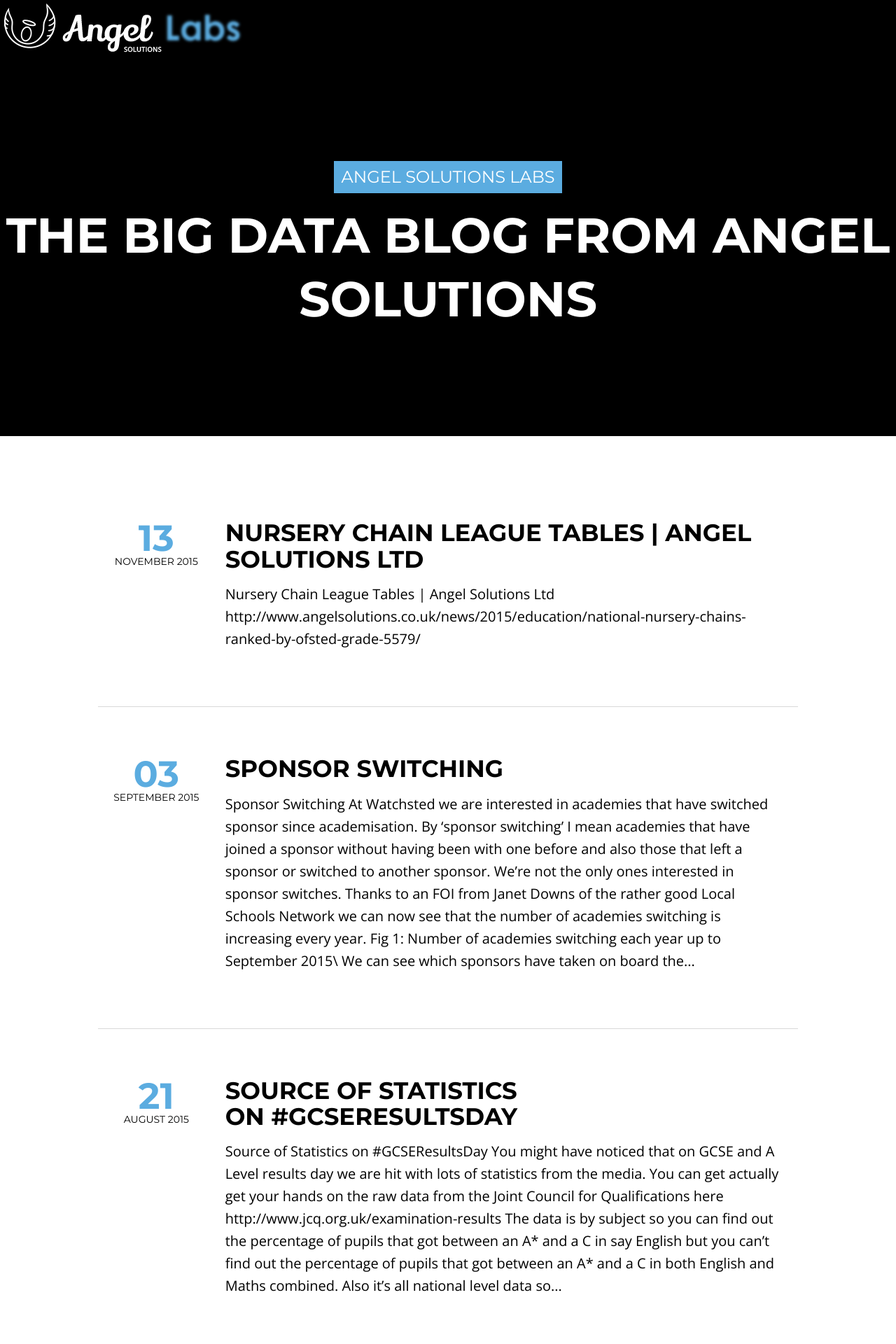
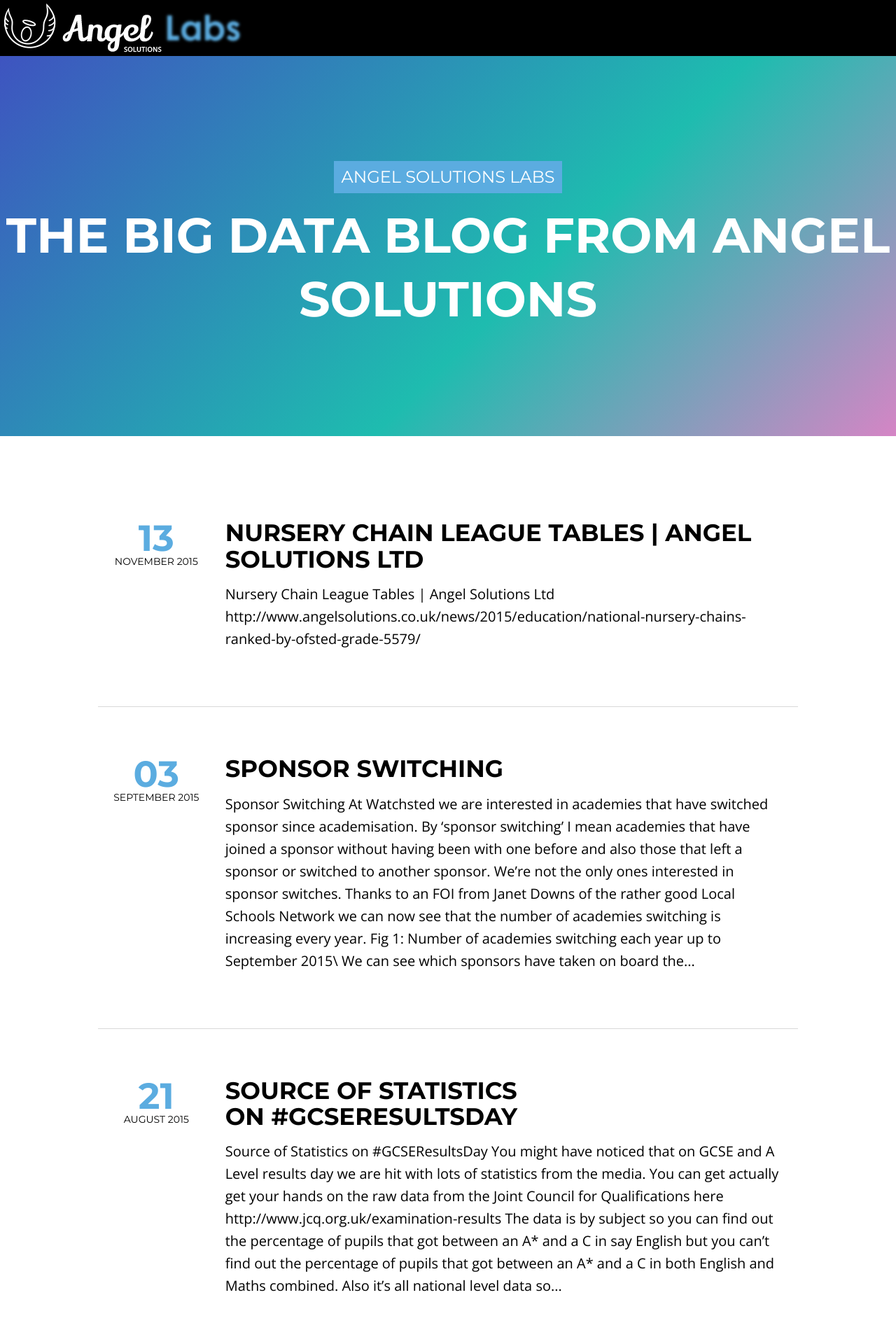
Before and after one commit to angelsolutions/labs, a Jekyll site: the page built from index.html, in a window 1280 px wide. Shown: the top 1920 px of the page at 70% size. Built offline with Jekyll 4.4.1, drawn with Linux system fonts in a browser that asks for light colours; nearby versions of some CDN libraries.

Commit message:
Header bg color change to gradient

```diff
--- a/assets/css/style.css
+++ b/assets/css/style.css
@@ -160,8 +160,14 @@
 .notepad-site-head .notepad-site-head-content {
   width: 100%;
   text-align: center;
-  background-color: black;
-  background-size: cover; }
+  background-size: cover;
+  /* Permalink - use to edit and share this gradient: http://colorzilla.com/gradient-editor/#3e54c0+0,1ebcaf+59,d585c5+100 */
+  background: rgb(62,84,192); /* Old browsers */
+  background: -moz-linear-gradient(-45deg,  rgba(62,84,192,1) 0%, rgba(30,188,175,1) 59%, rgba(213,133,197,1) 100%); /* FF3.6-15 */
+  background: -webkit-linear-gradient(-45deg,  rgba(62,84,192,1) 0%,rgba(30,188,175,1) 59%,rgba(213,133,197,1) 100%); /* Chrome10-25,Safari5.1-6 */
+  background: linear-gradient(135deg,  rgba(62,84,192,1) 0%,rgba(30,188,175,1) 59%,rgba(213,133,197,1) 100%); /* W3C, IE10+, FF16+, Chrome26+, Opera12+, Safari7+ */
+  filter: progid:DXImageTransform.Microsoft.gradient( startColorstr='#3e54c0', endColorstr='#d585c5',GradientType=1 ); /* IE6-9 fallback on horizontal gradient */
+   }
   .notepad-site-head .notepad-site-head-content.with-bg-cover {
     background-color: rgba(0, 0, 0, 0.7); }
   .notepad-site-head .notepad-site-head-content .notepad-site-head-title-bg {
```
